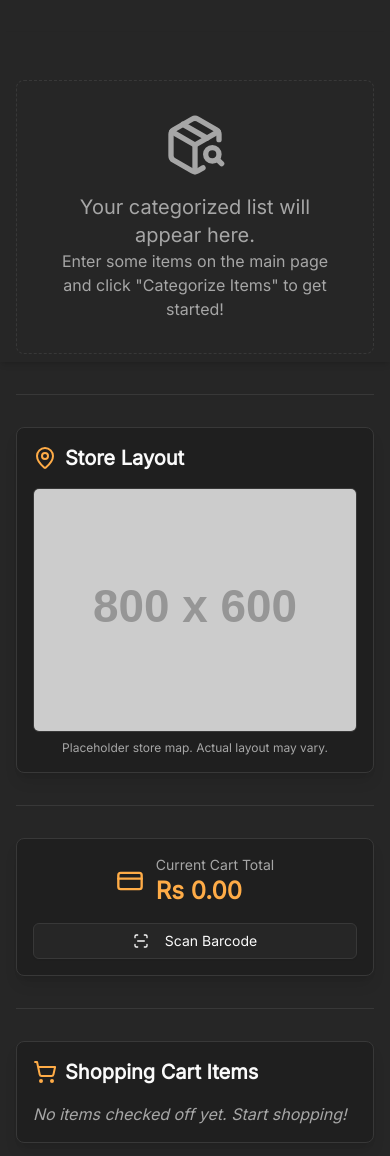
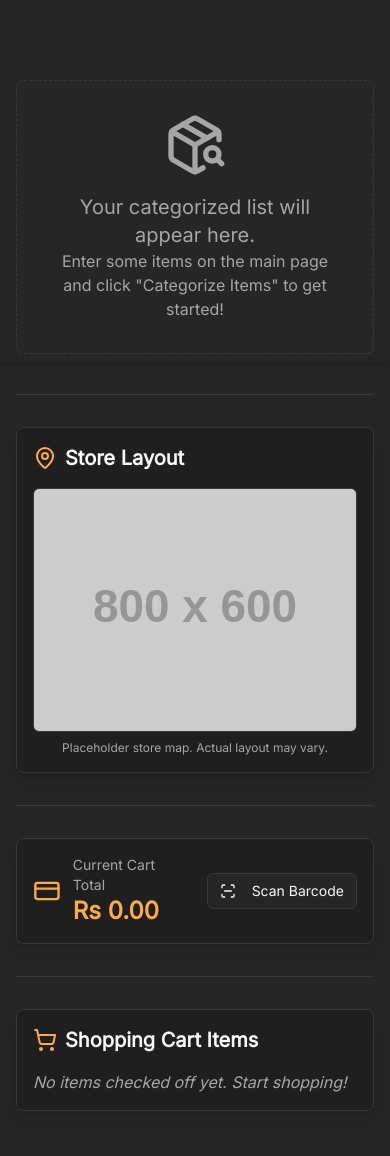
Before and after one commit to eshasantosh/aislepilot, a Next.js app: page /map in a window 390 px wide. Shown: the top 1156 px of the page. Built offline with nearby package versions, Linux system fonts and the light colour scheme.

Commit message:
fix: barcode button to be to the right of the cart total

```diff
--- a/src/app/map/page.tsx
+++ b/src/app/map/page.tsx
@@ -13,8 +13,10 @@ import { Separator } from '@/components/ui/separator';
 import { LOCAL_STORAGE_KEYS } from '@/lib/constants';
 import {
   Dialog,
+  DialogClose,
   DialogContent,
   DialogDescription,
+  DialogFooter,
   DialogHeader,
   DialogTitle,
   DialogTrigger,
@@ -215,12 +217,7 @@ export default function MapPage() {
       <>
         <main className="flex-grow container mx-auto px-4 md:px-6 py-8 flex flex-col items-center justify-center">
           <div className="mb-6 w-full max-w-2xl mx-auto self-start">
-            <Link href="/plan" passHref>
-              <Button variant="outline" className="shadow-sm hover:shadow-md transition-shadow">
-                <ArrowLeft className="mr-2 h-4 w-4" />
-                Back
-              </Button>
-            </Link>
+             {/* Back button is now part of CategorizedDisplay for sticky header */}
           </div>
           <Loader2 className="h-12 w-12 animate-spin text-primary mb-4 mt-8" />
           <p className="text-muted-foreground">Loading map and checklist...</p>
@@ -271,7 +268,7 @@ export default function MapPage() {
 
         <Card className="mb-8 p-4 sm:p-6 shadow-lg">
           <CardContent className="p-0">
-            <div className="flex flex-col sm:flex-row justify-between items-center gap-4">
+            <div className="flex flex-row justify-between items-center gap-4">
               <div className="flex items-center">
                 <CreditCard className="mr-3 h-7 w-7 text-primary" />
                 <div>
@@ -283,7 +280,7 @@ export default function MapPage() {
               </div>
               <Dialog onOpenChange={(open) => { if (open) requestCameraPermission(); else if (videoRef.current && videoRef.current.srcObject) { const stream = videoRef.current.srcObject as MediaStream; stream.getTracks().forEach(track => track.stop()); videoRef.current.srcObject = null; setHasCameraPermission(null); } }}>
                 <DialogTrigger asChild>
-                  <Button variant="outline" size="sm" className="shadow-sm hover:shadow-md transition-shadow w-full sm:w-auto">
+                  <Button variant="outline" size="sm" className="shadow-sm hover:shadow-md transition-shadow">
                     <ScanLine className="mr-2 h-4 w-4" />
                     Scan Barcode
                   </Button>
```
